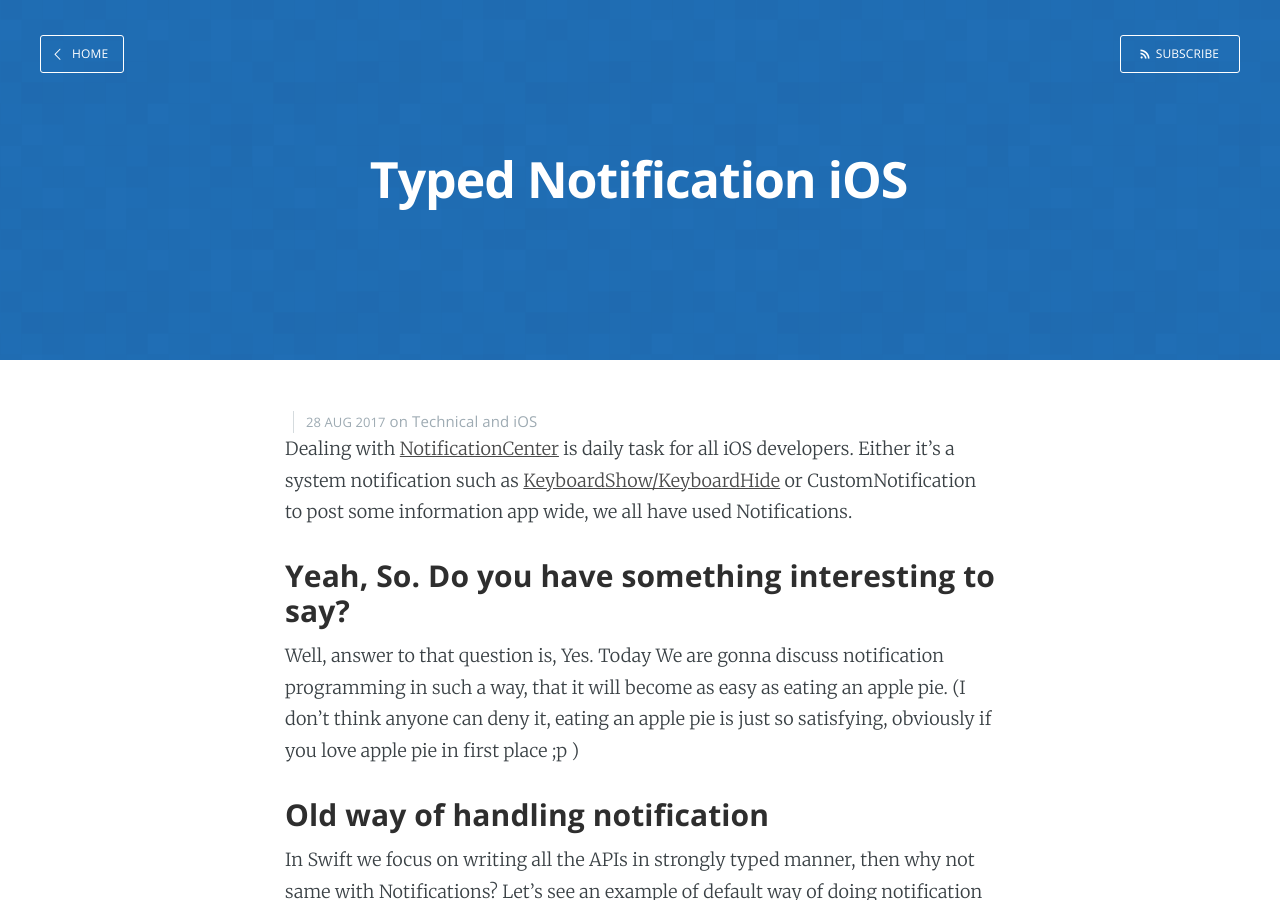
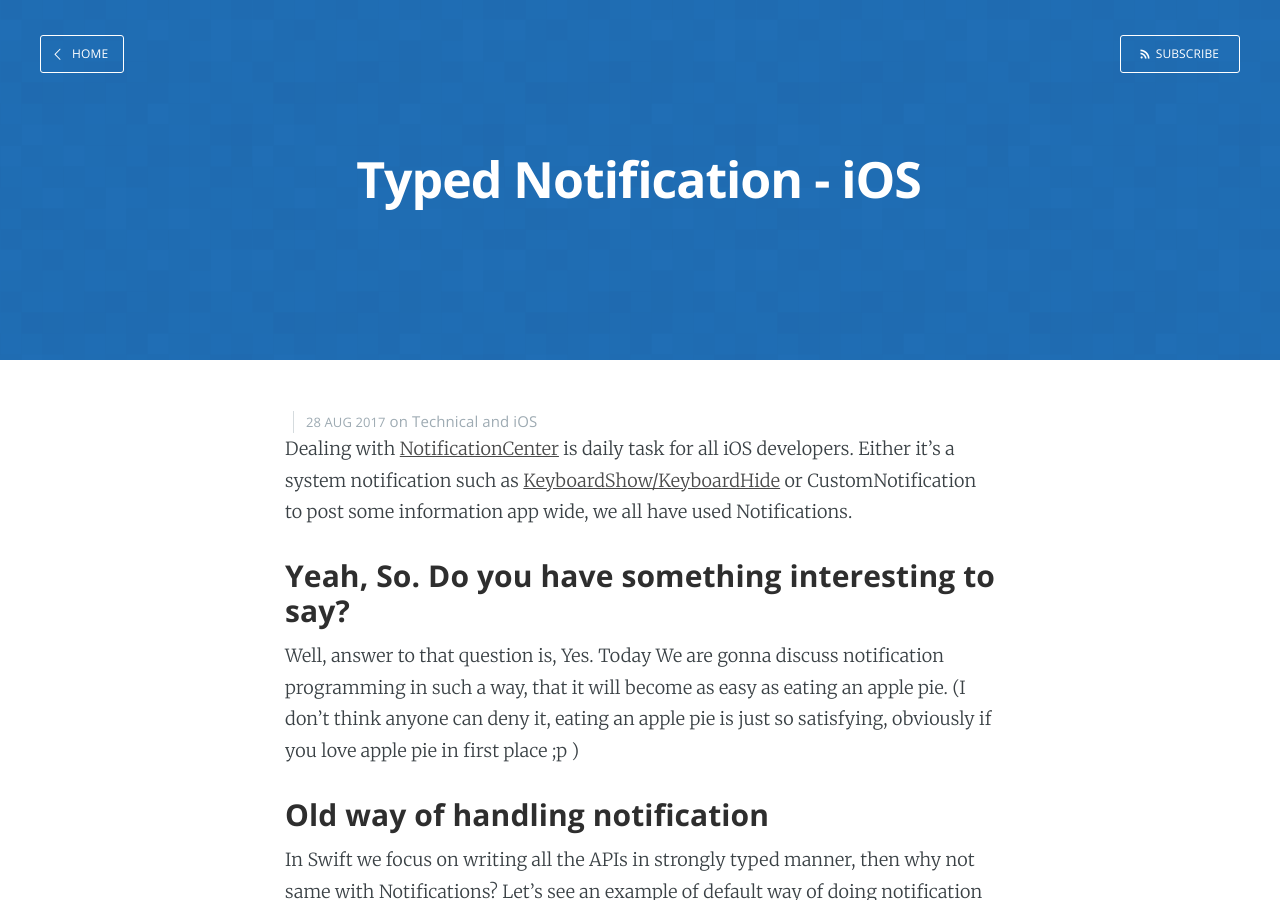
Before and after one commit to moldedbits/moldedbits.github.io, a Jekyll site: the page built from _posts/2017-08-28-typed-notification-ios.md, in a window 1280 px wide and 900 px high. Built offline with Jekyll 4.4.1, drawn with Linux system fonts in a browser that asks for light colours; comment, search, counter and statistics services are not loaded.

```diff
--- a/_posts/2017-08-28-typed-notification-ios.md
+++ b/_posts/2017-08-28-typed-notification-ios.md
@@ -1,6 +1,6 @@
 ---
 layout: post
-title:  "Typed Notification iOS"
+title:  "Typed Notification - iOS"
 date:   2017-08-28 11:11:11
 author: amit
 categories: Technical iOS
@@ -47,7 +47,7 @@ We write this same code again and again or we create a `BaseViewController` and
 
 ### Typed Notificaion
 
-![Strongly Typed]({{ site.url }}/assets/images/strongly-typed-300x210.png)
+![Strongly Typed]({{ site.url }}/assets/images/strongly-typed.png)
 
 We want to define notifications in such a way, where we can definitively get the data from our notification observer (strongly typed), not a userInfo dictionary. This way we will enforce swift type system to help us writing type safe and bug free code. In this process we will also redefine how we observe our notification to make our code `DRY`.
 
```
Also changed, not shown: assets/images/strongly-typed.png (added).
